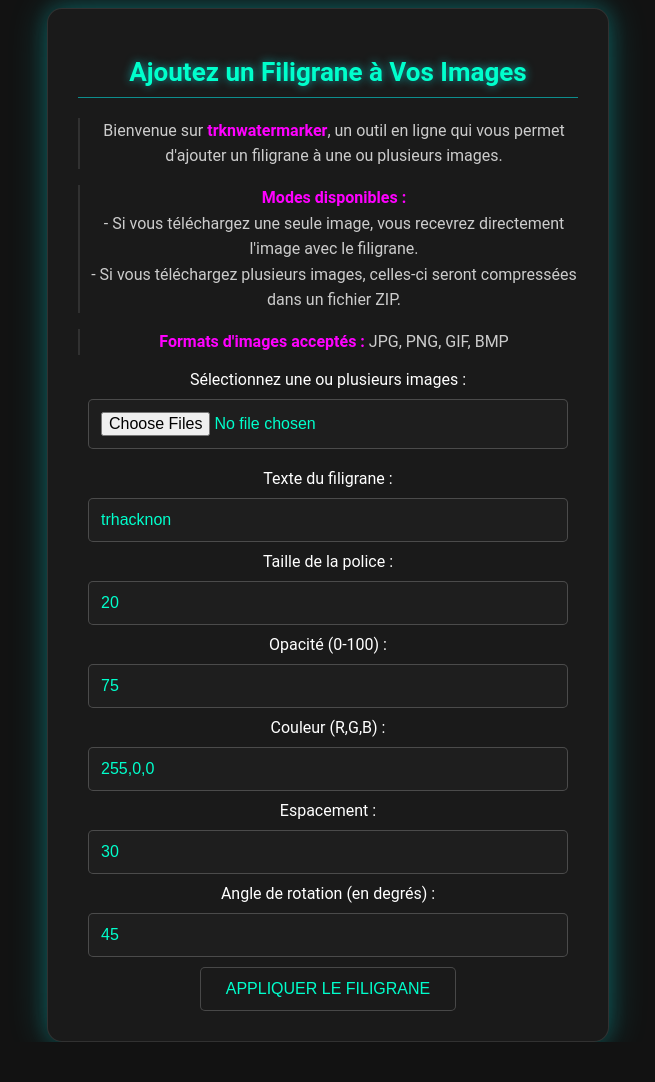
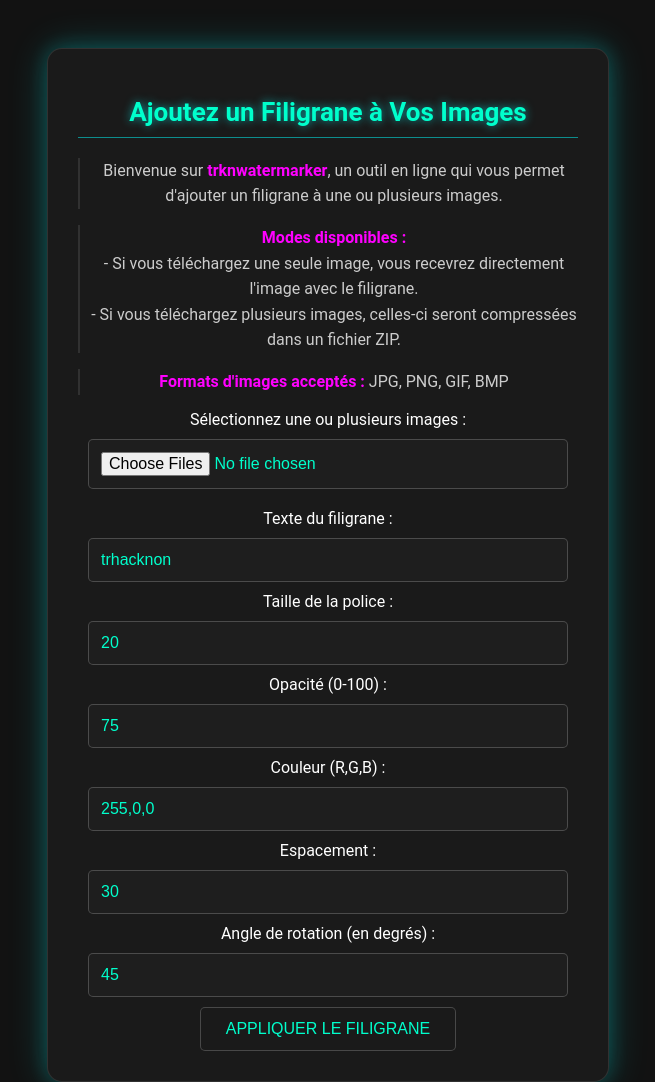
Before and after one commit to tucommenceapousser/trknwatermarker, a Flask app: page / in a window 1280 px wide. Shown: the whole page, without its empty margins (312-967 px from the left). Before the commit the page ends 1042 px from the top, so only its background shows below. Run offline with Flask 3, Linux system fonts and the light colour scheme.

Commit message:
Update styles.css

```diff
--- a/static/styles.css
+++ b/static/styles.css
@@ -8,8 +8,8 @@ body {
   height: 100vh;
   margin: 0;
   padding: 0;
-  padding-top: 60px;
-  margin-top: 50px;
+  padding-top: 70px;
+  margin-top: 80px;
   box-sizing: order-box;
 }
 
```
